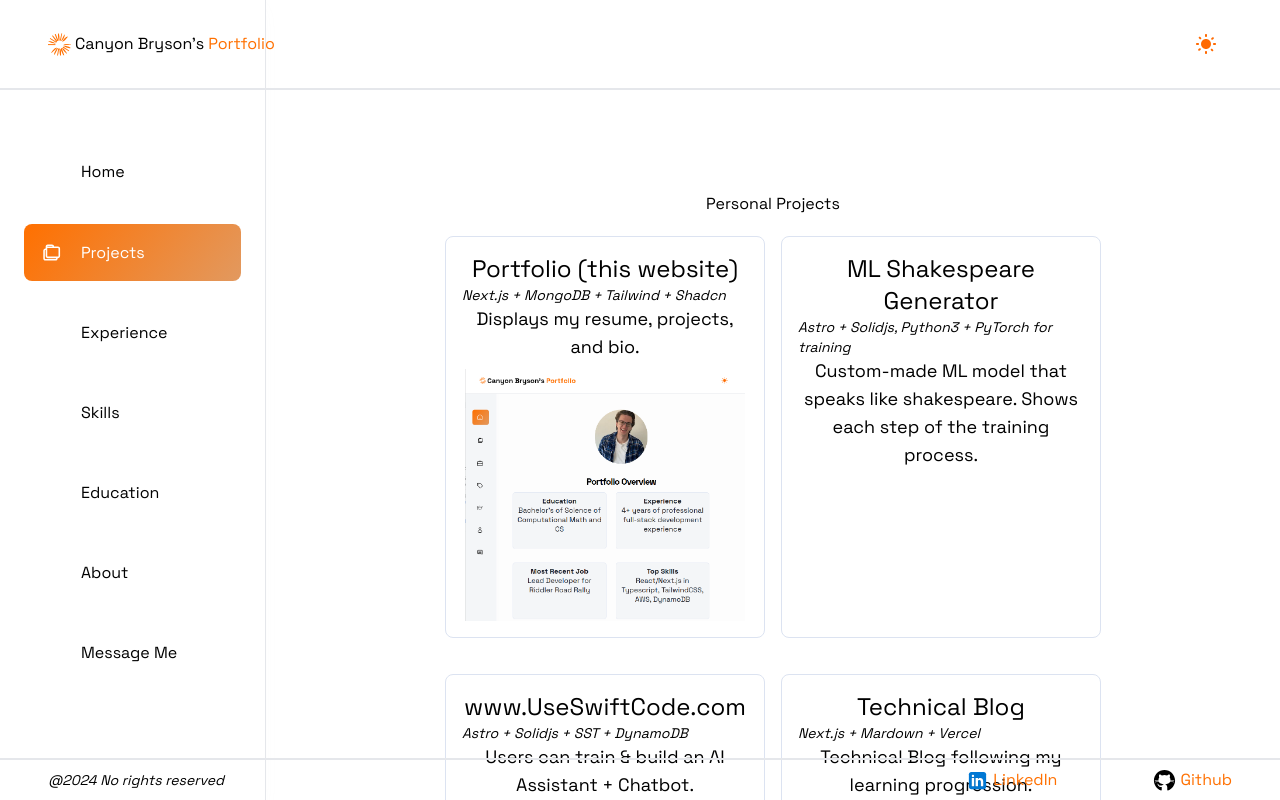
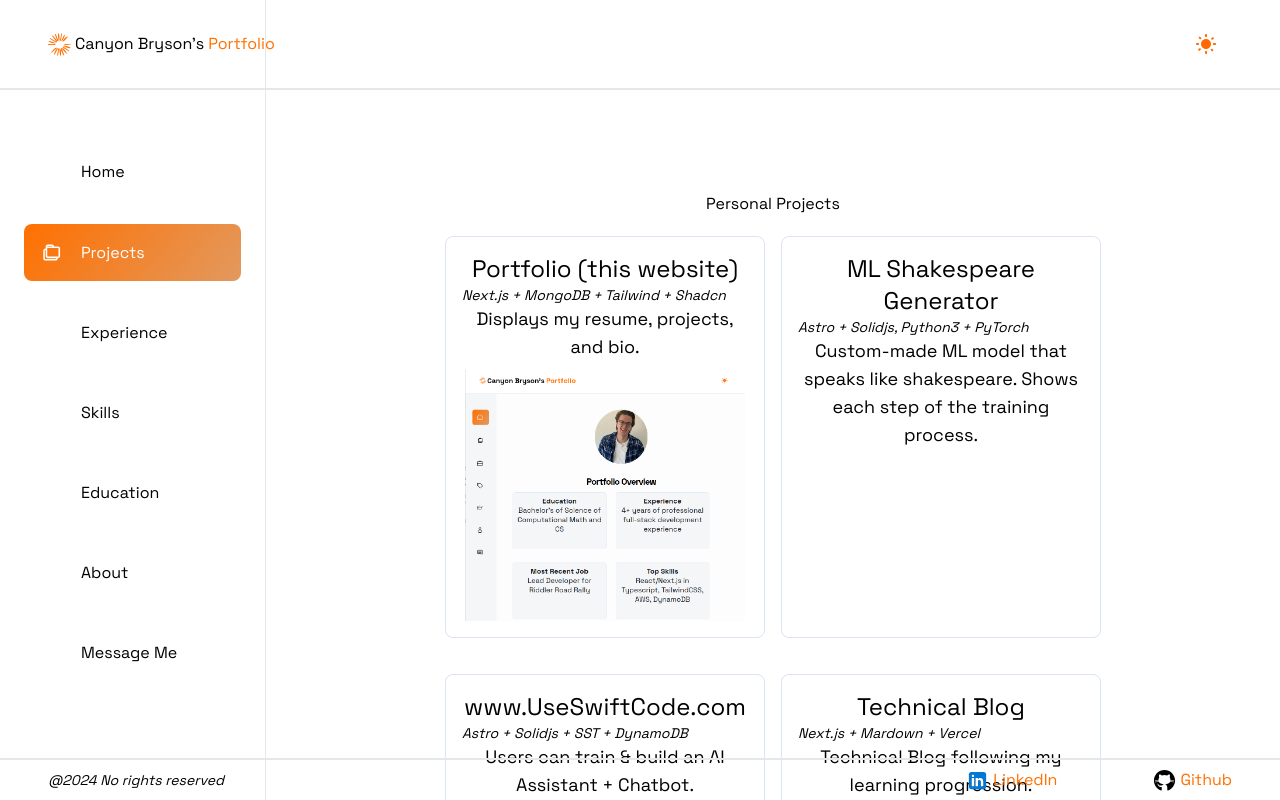
Before and after one commit to canyonbryson/nextjsportfolio, a Next.js app: page /projects in a window 1280 px wide. Shown: the top 800 px of the page. Built offline with nearby package versions, Linux system fonts and the light colour scheme.

Commit message:
quick fix

```diff
--- a/app/projects/page.tsx
+++ b/app/projects/page.tsx
@@ -29,7 +29,7 @@ export default function Projects() {
           {" "}
           <p>ML Shakespeare Generator</p>
           <p className="self-start text-start text-sm italic">
-            Astro + Solidjs, Python3 + PyTorch for training
+            Astro + Solidjs, Python3 + PyTorch
           </p>
           <p className="text-lg font-normal">
             Custom-made ML model that speaks like shakespeare. Shows each step
```
